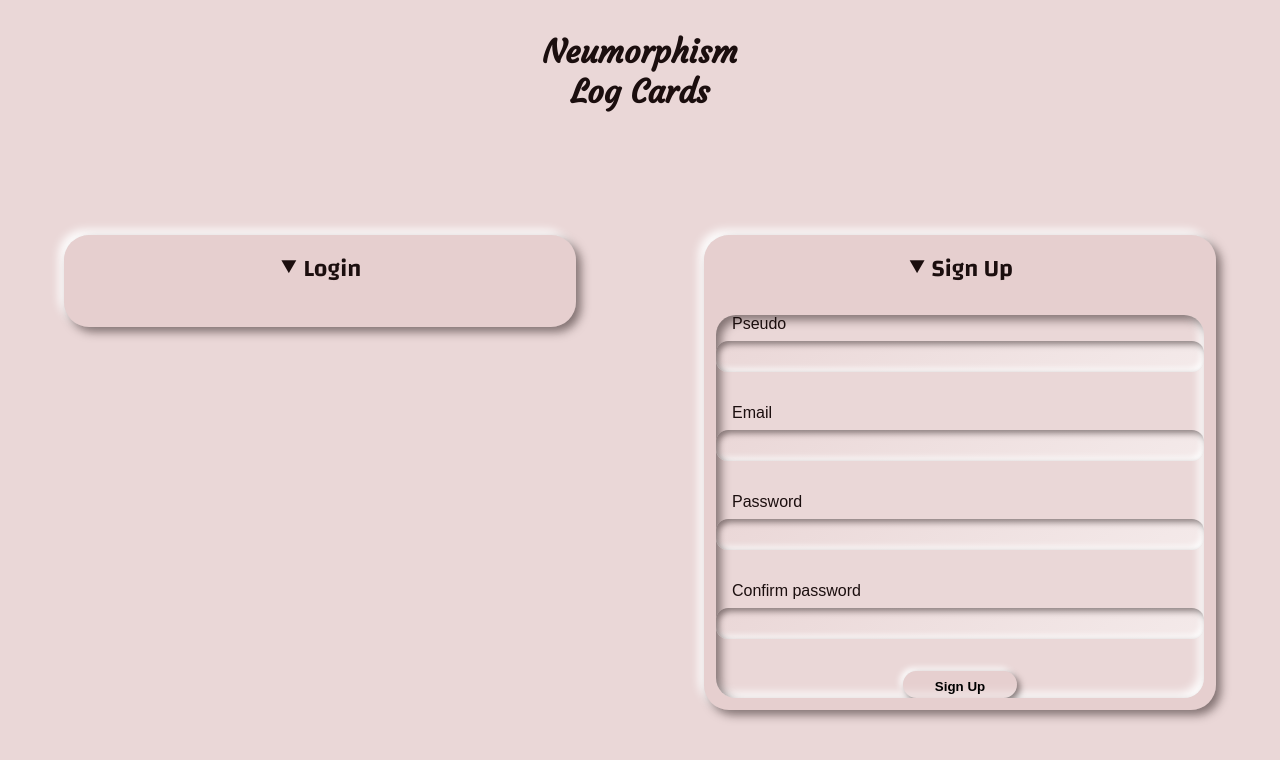
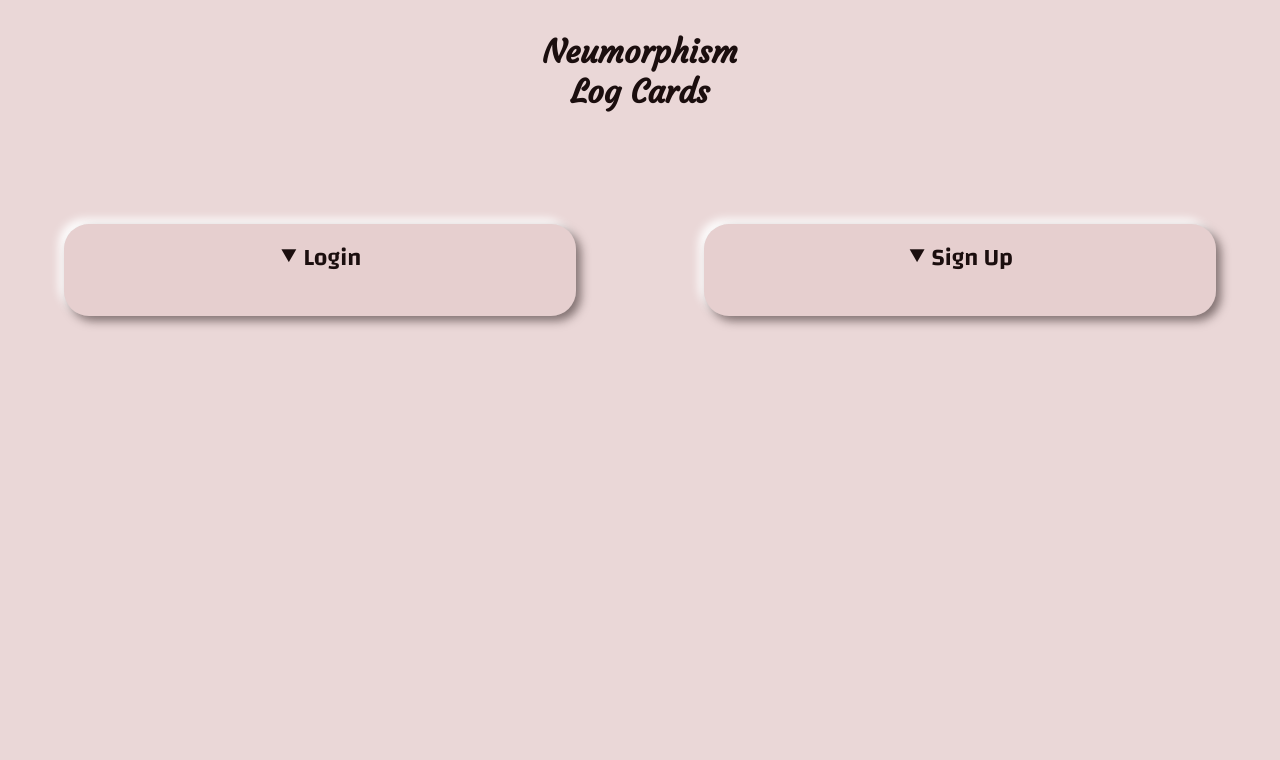
Before and after one commit to KellyJeanneBECK/neumorphism-log-cards, a React (Vite) app: page / in a window 1280 px wide. Shown: the top 760 px of the page. Built offline with nearby package versions, Linux system fonts and the light colour scheme; a web font is replaced by a local one.

Commit message:
toggle sign up form

```diff
--- a/src/App.module.css
+++ b/src/App.module.css
@@ -20,6 +20,7 @@
     padding: 2rem 0;
     display: grid;
     grid-template-columns: repeat(2, 1fr);
+    grid-template-rows: 12rem auto;
     align-items: start;
     justify-items: center;
     gap: 0;
--- a/src/components/Cards.module.css
+++ b/src/components/Cards.module.css
@@ -6,7 +6,7 @@
     5px 5px 10px var(--shadow-color),
     -5px -5px 10px #ffffff;
   display: grid;
-  transition: grid-template-rows 1s ease-in-out;
+  transition: grid-template-rows 0.5s ease-in-out;
 }
 
 .showcard {
@@ -28,6 +28,7 @@
 }
 
 .logform {
+  align-items: start;
   margin: 12px;
   gap: 0.5rem;
   background-color: var(--primary-color);
@@ -35,13 +36,14 @@
   box-shadow:
     inset 5px 5px 10px var(--shadow-color),
     inset -5px -5px 10px #ffffff;
-  display: grid;
+  display: flex;
+  flex-direction: column;
   overflow: hidden;
-  transition: padding 1s ease-out;
+  transition: padding 0.5s ease-out;
 }
 
 .showform {
-  padding: 1rem 2rem;
+  padding: 1.5rem 2rem;
 }
 
 .hiddenform {
@@ -59,9 +61,10 @@
 }
 
 input {
+  width: 100%;
   font-family: "Biryani", sans-serif;
   font-weight: 200;
-  margin-bottom: 1.5rem;
+  margin-bottom: 2rem;
   border: none;
   border-radius: 12px;
   padding: 0.5rem 1rem;
@@ -75,7 +78,8 @@
 .logbtn {
   cursor: pointer;
   font-family: "Biryani", sans-serif;
-  font-weight: 600;
+  font-weight: 700;
+  font-size: 1rem;
   border: none;
   border-radius: 25px;
   width: fit-content;
--- a/src/components/Signup.jsx
+++ b/src/components/Signup.jsx
@@ -1,12 +1,23 @@
 import styles from "./Cards.module.css";
+import { useState } from "react";
 
 function Signup() {
+  const [showSign, setShowSign] = useState(false);
+
+  const toggleSign = () => {
+    setShowSign(!showSign);
+  };
+
   return (
-    <article className={styles.logcard}>
-      <h2 tabIndex="0" className={styles.cardtitle}>
+    <article
+      className={`${styles.logcard} ${showSign ? styles.showcard : styles.hiddencard}`}
+    >
+      <h2 tabIndex="0" className={styles.cardtitle} onClick={toggleSign}>
         <span>&#11206;</span> Sign Up
       </h2>
-      <form className={styles.logform}>
+      <form
+        className={`${styles.logform} ${showSign ? styles.showform : styles.hiddenform}`}
+      >
         <label htmlFor="pseudo">Pseudo</label>
         <input id="pseudo" name="pseudo" type="text" />
 
```
